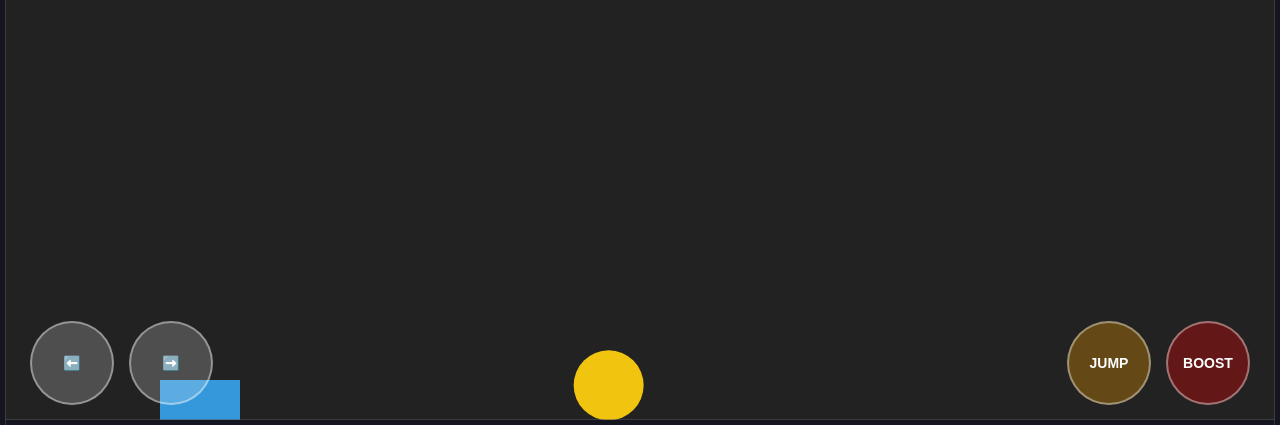
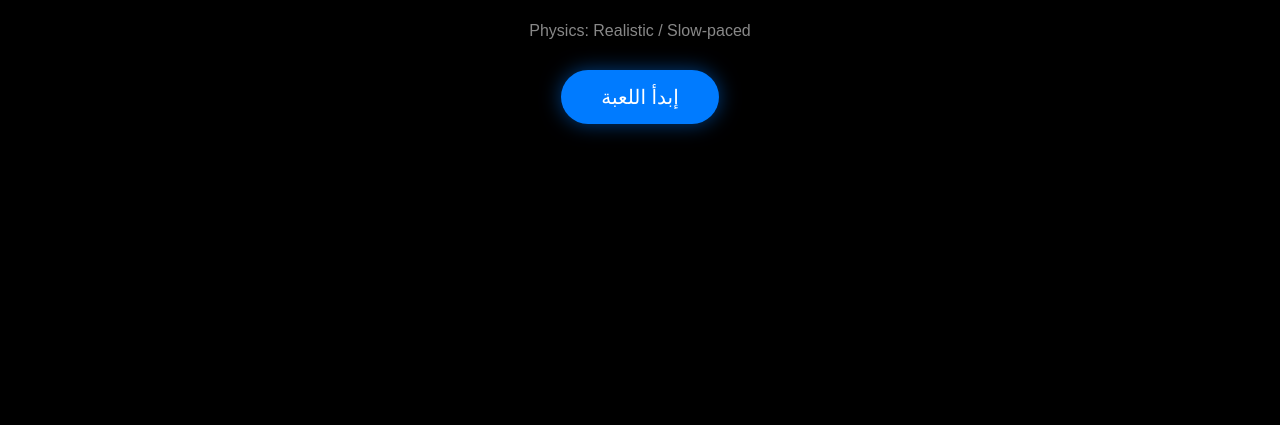
Before and after one commit to zeddoda5595-lgtm/My-rocket--game, a plain HTML site: page index.html in a window 1280 px wide. Shown: the part 375-800 px from the top of the page. Drawn offline with nearby package versions, Linux system fonts and the light colour scheme.

Commit message:
Add files via upload

```diff
--- a/index.html
+++ b/index.html
@@ -2,99 +2,178 @@
 <html>
 <head>
     <meta name="viewport" content="width=device-width, initial-scale=1.0, maximum-scale=1.0, user-scalable=no">
-    <title>Mobile Rocket 2D</title>
-    <script src="https://cdnjs.cloudflare.com/ajax/libs/matter-js/0.19.0/matter.min.js"></script>
+    <title>Rocket League 3D Pro</title>
     <style>
-        body { margin: 0; overflow: hidden; background: #1a1a1a; font-family: sans-serif; touch-action: none; }
-        canvas { display: block; }
-        .controls { position: fixed; bottom: 20px; width: 100%; display: flex; justify-content: space-between; padding: 0 30px; box-sizing: border-box; pointer-events: none; }
+        body { margin: 0; overflow: hidden; background: #000; font-family: sans-serif; touch-action: none; }
+        #ui-overlay {
+            position: fixed; top: 0; left: 0; width: 100%; height: 100%;
+            background: rgba(0,0,0,0.9); display: flex; flex-direction: column;
+            align-items: center; justify-content: center; z-index: 100;
+        }
+        #start-btn {
+            padding: 15px 40px; font-size: 20px; color: white;
+            background: #007bff; border: none; border-radius: 50px; cursor: pointer;
+            box-shadow: 0 0 20px rgba(0,123,255,0.5);
+        }
+        .controls {
+            position: fixed; bottom: 30px; width: 100%; display: none;
+            justify-content: space-between; padding: 0 30px; box-sizing: border-box;
+            pointer-events: none; z-index: 10;
+        }
         .btn {
-            width: 80px; height: 80px; background: rgba(255,255,255,0.2);
+            width: 75px; height: 75px; background: rgba(255,255,255,0.15);
             border-radius: 50%; display: flex; align-items: center; justify-content: center;
-            color: white; font-weight: bold; font-size: 14px; pointer-events: auto;
-            user-select: none; border: 2px solid rgba(255,255,255,0.4);
+            color: white; pointer-events: auto; user-select: none; border: 1px solid rgba(255,255,255,0.3);
+            backdrop-filter: blur(5px);
         }
-        .btn:active { background: rgba(255,255,255,0.5); transform: scale(0.9); }
-        .left-group { display: flex; gap: 15px; }
+        .btn:active { background: rgba(255,255,255,0.4); transform: scale(0.9); }
+        .joy-area { display: grid; grid-template-columns: repeat(3, 1fr); gap: 10px; }
     </style>
 </head>
 <body>
 
-<div class="controls">
-    <div class="left-group">
-        <div class="btn" id="btnLeft">⬅️</div>
-        <div class="btn" id="btnRight">➡️</div>
+<div id="ui-overlay">
+    <h1 style="color: white; letter-spacing: 5px;">RL MOBILE 3D</h1>
+    <p style="color: #888; margin-bottom: 30px;">Physics: Realistic / Slow-paced</p>
+    <button id="start-btn">إبدأ اللعبة</button>
+</div>
+
+<div class="controls" id="mobile-ui">
+    <div class="joy-area">
+        <div></div><div class="btn" id="up">▲</div><div></div>
+        <div class="btn" id="left">◀</div><div></div><div class="btn" id="right">▶</div>
+        <div></div><div class="btn" id="down">▼</div><div></div>
     </div>
-    <div class="left-group">
-        <div class="btn" id="btnJump" style="background: rgba(255, 165, 0, 0.3);">JUMP</div>
-        <div class="btn" id="btnBoost" style="background: rgba(255, 0, 0, 0.3);">BOOST</div>
+    <div style="display: flex; flex-direction: column; gap: 15px;">
+        <div class="btn" id="boost" style="background: rgba(255, 69, 0, 0.4);">BOOST</div>
+        <div class="btn" id="jump" style="background: rgba(0, 123, 255, 0.4);">JUMP</div>
     </div>
 </div>
 
-<script>
-    const { Engine, Render, Runner, Bodies, Composite, Body, Vector } = Matter;
-    const engine = Engine.create();
-    const render = Render.create({
-        element: document.body,
-        engine: engine,
-        options: { width: window.innerWidth, height: window.innerHeight, wireframes: false, background: '#222' }
-    });
+<script type="module">
+import * as THREE from 'https://cdn.skypack.dev/three@0.136.0';
 
-    // إنشاء الأرضية والجدران
-    const ground = Bodies.rectangle(window.innerWidth/2, window.innerHeight + 25, window.innerWidth, 60, { isStatic: true });
-    const wallLeft = Bodies.rectangle(-25, window.innerHeight/2, 60, window.innerHeight, { isStatic: true });
-    const wallRight = Bodies.rectangle(window.innerWidth + 25, window.innerHeight/2, 60, window.innerHeight, { isStatic: true });
-    const ceiling = Bodies.rectangle(window.innerWidth/2, -25, window.innerWidth, 60, { isStatic: true });
+// 1. إعداد المشهد والكاميرا
+const scene = new THREE.Scene();
+scene.background = new THREE.Color(0x050505);
+const camera = new THREE.PerspectiveCamera(60, window.innerWidth / window.innerHeight, 0.1, 1000);
+const renderer = new THREE.WebGLRenderer({ antialias: true });
+renderer.setSize(window.innerWidth, window.innerHeight);
+renderer.setPixelRatio(window.devicePixelRatio);
+document.body.appendChild(renderer);
 
-    // السيارة والكرة (فيزياء روكت ليق)
-    const car = Bodies.rectangle(200, window.innerHeight - 100, 80, 40, {
-        friction: 0.1, frictionAir: 0.02,
-        render: { fillStyle: '#3498db' }
-    });
-    const ball = Bodies.circle(window.innerWidth/2, 200, 35, {
-        restitution: 0.8, friction: 0.05, density: 0.001,
-        render: { fillStyle: '#f1c40f' }
-    });
+// 2. الإضاءة
+const ambientLight = new THREE.AmbientLight(0xffffff, 0.4);
+scene.add(ambientLight);
+const sunLight = new THREE.DirectionalLight(0xffffff, 0.8);
+sunLight.position.set(50, 100, 50);
+scene.add(sunLight);
 
-    Composite.add(engine.world, [car, ball, ground, wallLeft, wallRight, ceiling]);
+// 3. الملعب (أرضية مع خطوط)
+const grid = new THREE.GridHelper(200, 20, 0x444444, 0x222222);
+scene.add(grid);
+const floor = new THREE.Mesh(new THREE.PlaneGeometry(120, 200), new THREE.MeshStandardMaterial({ color: 0x1a1a1a }));
+floor.rotation.x = -Math.PI / 2;
+scene.add(floor);
 
-    // وظائف الحركة
-    const move = (dir) => Body.applyForce(car, car.position, { x: dir * 0.005, y: 0 });
-    const jump = () => Body.applyForce(car, car.position, { x: 0, y: -0.06 });
-    const boost = () => Body.applyForce(car, car.position, { x: Math.cos(car.angle) * 0.02, y: Math.sin(car.angle) * 0.02 });
+// 4. السيارة (الجسم الحالي حتى ترسل المجسم)
+const carContainer = new THREE.Group();
+const body = new THREE.Mesh(new THREE.BoxGeometry(3, 1.5, 6), new THREE.MeshStandardMaterial({ color: 0x007bff }));
+carContainer.add(body);
+const nose = new THREE.Mesh(new THREE.BoxGeometry(2, 0.5, 1), new THREE.MeshStandardMaterial({ color: 0xffffff }));
+nose.position.z = 3.5; // تمييز المقدمة
+carContainer.add(nose);
+scene.add(carContainer);
+carContainer.position.y = 0.75;
 
-    // ربط الأزرار (Touch & Mouse)
-    const setupBtn = (id, action) => {
-        const el = document.getElementById(id);
-        let interval;
-        const start = () => { action(); interval = setInterval(action, 20); };
-        const stop = () => clearInterval(interval);
-        el.addEventListener('touchstart', (e) => { e.preventDefault(); start(); });
-        el.addEventListener('touchend', stop);
-        el.addEventListener('mousedown', start);
-        el.addEventListener('mouseup', stop);
-    };
+// 5. الكرة (بفيزياء أثقل)
+const ball = new THREE.Mesh(new THREE.SphereGeometry(2.5, 32, 32), new THREE.MeshStandardMaterial({ color: 0xffd700 }));
+ball.position.set(0, 2.5, -30);
+scene.add(ball);
 
-    setupBtn('btnLeft', () => move(-1));
-    setupBtn('btnRight', () => move(1));
-    setupBtn('btnJump', jump);
-    setupBtn('btnBoost', boost);
+// 6. متغيرات الحركة (الفيزياء المبطئة)
+let speed = 0;
+let rotationY = 0;
+let carVelocityY = 0;
+let isGrounded = true;
+const keys = {};
 
-    // إضافة تحكم الكيبورد أيضاً
-    window.addEventListener('keydown', (e) => {
-        if(e.key === 'ArrowLeft') move(-1);
-        if(e.key === 'ArrowRight') move(1);
-        if(e.key === ' ') jump();
-        if(e.key === 'Shift') boost();
-    });
+// 7. البداية
+document.getElementById('start-btn').onclick = () => {
+    document.getElementById('ui-overlay').style.display = 'none';
+    document.getElementById('mobile-ui').style.display = 'flex';
+};
 
-    Render.run(render);
-    Runner.run(Runner.create(), engine);
+// 8. التحكم بالأزرار
+const setupControl = (id) => {
+    const el = document.getElementById(id);
+    el.ontouchstart = (e) => { e.preventDefault(); keys[id] = true; };
+    el.ontouchend = () => { keys[id] = false; };
+};
+['up', 'down', 'left', 'right', 'boost', 'jump'].forEach(setupControl);
 
-    // إعادة ضبط الكرة إذا خرجت أو للبدء من جديد
-    setInterval(() => {
-        if (ball.position.y > window.innerHeight) Body.setPosition(ball, {x: window.innerWidth/2, y: 100});
-    }, 1000);
+// 9. حلقة التحديث (Game Loop)
+function animate() {
+    requestAnimationFrame(animate);
+
+    // منطق الحركة البطيئة والوزن
+    if (keys['up']) speed += 0.005; // تسارع أبطأ
+    if (keys['down']) speed -= 0.005;
+    if (keys['left']) rotationY += 0.02;
+    if (keys['right']) rotationY -= 0.02;
+
+    // البوست (أسرع قليلاً مع تأثير)
+    if (keys['boost']) {
+        speed += 0.01;
+        body.material.emissive.setHex(0xff4500);
+    } else {
+        body.material.emissive.setHex(0x000000);
+    }
+
+    // الاحتكاك (تباطؤ طبيعي)
+    speed *= 0.97;
+    carContainer.translateZ(speed);
+    carContainer.rotation.y = rotationY;
+
+    // الجاذبية والقفز
+    if (keys['jump'] && isGrounded) {
+        carVelocityY = 0.4; // قوة قفزة متزنة
+        isGrounded = false;
+    }
+
+    if (!isGrounded) {
+        carVelocityY -= 0.015; // جاذبية
+        carContainer.position.y += carVelocityY;
+
+        // نظام "الفليب" (دوران أثناء القفز)
+        if (keys['up']) carContainer.rotation.x -= 0.05;
+        if (keys['down']) carContainer.rotation.x += 0.05;
+
+        if (carContainer.position.y <= 0.75) {
+            carContainer.position.y = 0.75;
+            carContainer.rotation.x = 0;
+            isGrounded = true;
+            carVelocityY = 0;
+        }
+    }
+
+    // تحريك الكرة بشكل بسيط (عند الاصطدام)
+    const dist = carContainer.position.distanceTo(ball.position);
+    if (dist < 5) {
+        ball.position.z += speed * 1.5;
+        ball.position.x += (ball.position.x - carContainer.position.x) * 0.1;
+    }
+
+    // الكاميرا (تتبع ناعم)
+    const offset = new THREE.Vector3(0, 8, -20);
+    const worldOffset = offset.applyMatrix4(carContainer.matrixWorld);
+    camera.position.lerp(worldOffset, 0.1);
+    camera.lookAt(carContainer.position);
+
+    renderer.render(scene, camera);
+}
+
+animate();
 </script>
 </body>
 </html>
```
